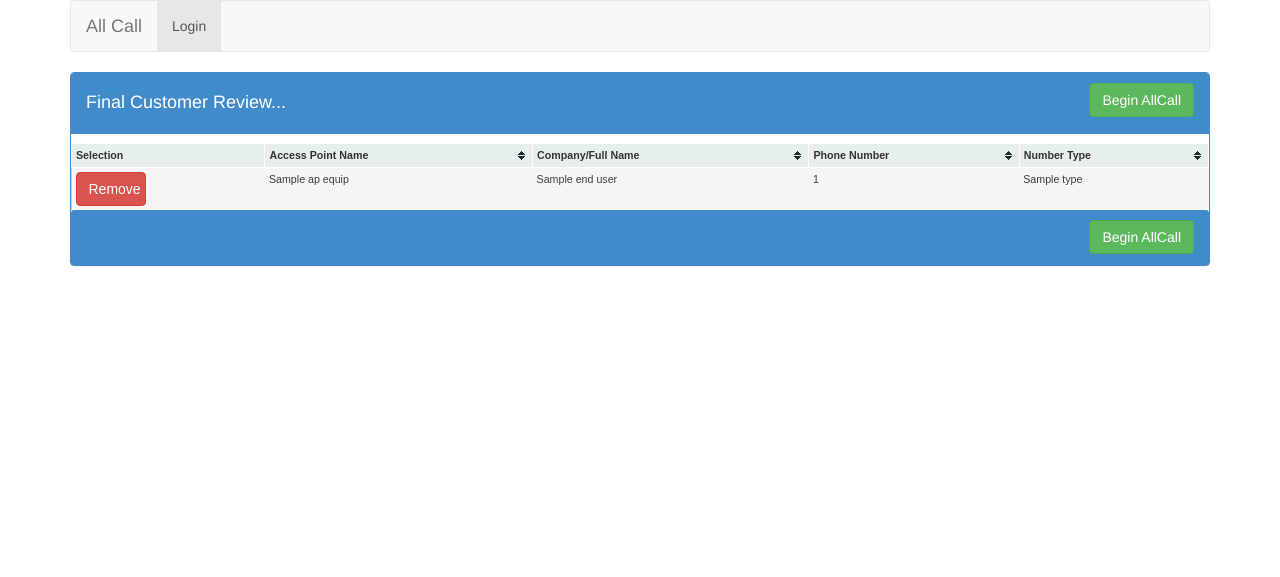
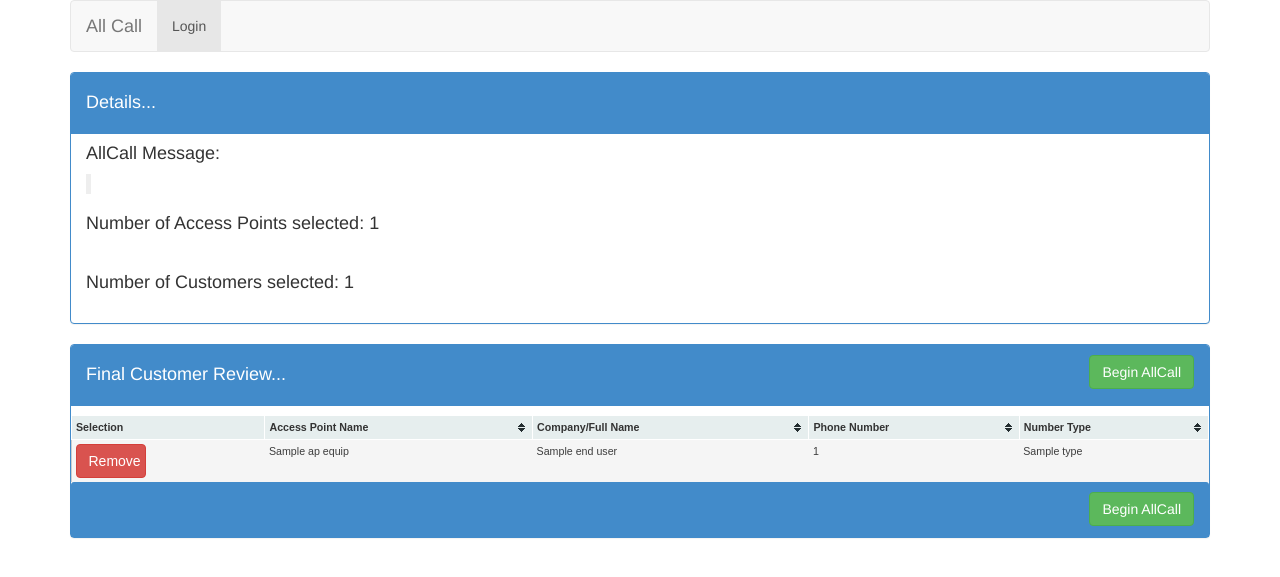
Before and after one commit to ZachAnders/AllCall, a Flask app: template templates/customer_select.html in a window 1280 px wide. Shown: the top 577 px of the page. Run offline with Flask 2, Linux system fonts and the light colour scheme; the template is opened without the code that fills it: most values are stand-ins (such as "Sample title", 1, 10 or a date in 2020); some libraries are stand-ins or nearby versions.

Commit message:
Added Customer count, and ability to specify message.

```diff
--- a/Application.py
+++ b/Application.py
@@ -3,7 +3,7 @@
 from flask import Flask, render_template, request, session, redirect, url_for, flash
 from AppAuth import has_valid_credentials, requires_session
 from DbSession import DbSession
-from PowercodeSchema import AccessPoint, Equipment
+from PowercodeSchema import AccessPoint, Equipment, Customer
 app = Flask(__name__)
 
 #Root, redirect to login
@@ -48,30 +48,31 @@
 @requires_session
 def select_aps():
 	aps = json.loads(request.form['selected_aps'])
+	message = request.form['selected_message']
 	aps = [int(ap.replace("ap_", '')) for ap in aps]
 	sess = DbSession().get_session()
 	ap_equips = sess.query(Equipment).filter(Equipment.ID.in_(aps)).all()
-	return render_template("customer_select.html", aps=ap_equips, logged_in=True, debug=app.debug)
-#	def equip_iter():
-#		for each_ap in ap_equips:
-#			yield " <h4>AP: " + str(each_ap) + "</h4>"
-#			for equip_child in each_ap.get_children():
-#				yield "CHILD: -->" + str(equip_child) + str(equip_child.end_user)
-#				yield "----------> Primary Number -->" + str(equip_child.end_user.get_first_number())
-#				for phone_num in equip_child.end_user.phone_numbers:
-#					yield "----------> Number -->" + str(phone_num)
-#				yield "<br>"
-#	return "<br>".join(equip_iter())
-
-	#return "<br>".join([str(child.end_user) for child in children])
-	#return "<br>".join([str(equip.get_children()) for equip in equips])
-	#return str(equips)
-	#return str([test.customers for test in equips])
+	num_customers = sum([len(ap.get_children()) for ap in ap_equips])
+	return render_template("customer_select.html", num_customers=num_customers, aps=ap_equips, message=message, logged_in=True, debug=app.debug)
 
 @app.route("/exec_allcall", methods=['POST'])
 @requires_session
 def exec_allcall():
-	return "wip"
+	sess = DbSession().get_session()
+	message = request.form['selected_message']
+	customers = json.loads(request.form['selected_custs'])
+	customers = [int(customer.replace("cust_", '')) for customer in customers]
+	customers = sess.query(Customer).filter(Customer.CustomerID.in_(customers)).all()
+
+	phone_numbers = [customer.get_first_number() for customer in customers if customer.get_first_number()]
+
+	def cust_iter():
+		for number in phone_numbers:
+			yield str(number)
+
+	outs = "Message: %s, To call: <br>" % message
+
+	return outs + ", ".join(cust_iter())
 
 #Logout.
 @app.route("/logout")
--- a/static/allcall.js
+++ b/static/allcall.js
@@ -59,9 +59,10 @@
 		active_aps.push(ap_id)
 	}
 	console.log(JSON.stringify(active_aps))
-	$("#selected_aps").val(JSON.stringify(active_aps))
 }
 
 function get_customers() {
+	$("#selected_aps").val(JSON.stringify(active_aps))
+	$("#selected_message").val($("#v_message").val())
 	$("#ap_form").submit();
 }
--- a/static/customer_select.js
+++ b/static/customer_select.js
@@ -62,6 +62,7 @@
 	} else {
 		active_customers.push(cust_id)
 	}
+	$("#num_customers").text(active_customers.length)
 	console.log(JSON.stringify(active_customers))
 }
 
--- a/templates/customer_select.html
+++ b/templates/customer_select.html
@@ -7,6 +7,29 @@
 {% endblock %}
 {% block onload %} onload() {% endblock %}
 {% block body %}
+	<div class="panel panel-primary">
+		<div class="panel-heading">
+			<h4>
+				Details...
+			</h4>
+			<div class="clearfix"></div>
+		</div>
+		<div class="container">
+			<h4>AllCall Message:</h4>
+			<blockquote>
+				{{ message }}
+			</blockquote>
+			<h4>Number of Access Points selected:  {{ aps|length }}</h4>
+			<br>
+			<h4>
+				Number of Customers selected:
+				<span id="num_customers">
+					{{ num_customers }}
+				</span>
+			</h4>
+			<br>
+		</div>
+	</div>
 	<div class="panel panel-primary">
 		<div class="panel-heading">
 			<div class="btn-group pull-right">
@@ -58,6 +81,7 @@
 		</div>
 		<form id="customer_form" action="exec_allcall" method="POST">
 			<input id="selected_custs" type="hidden" name="selected_custs" value="">
+			<input id="selected_message" type="hidden" name="selected_message" value="{{ message }}">
 		</form>
 	</div>
 {% endblock %}
```
Also changed, not shown: templates/allcall.html (+12 -0 lines).
